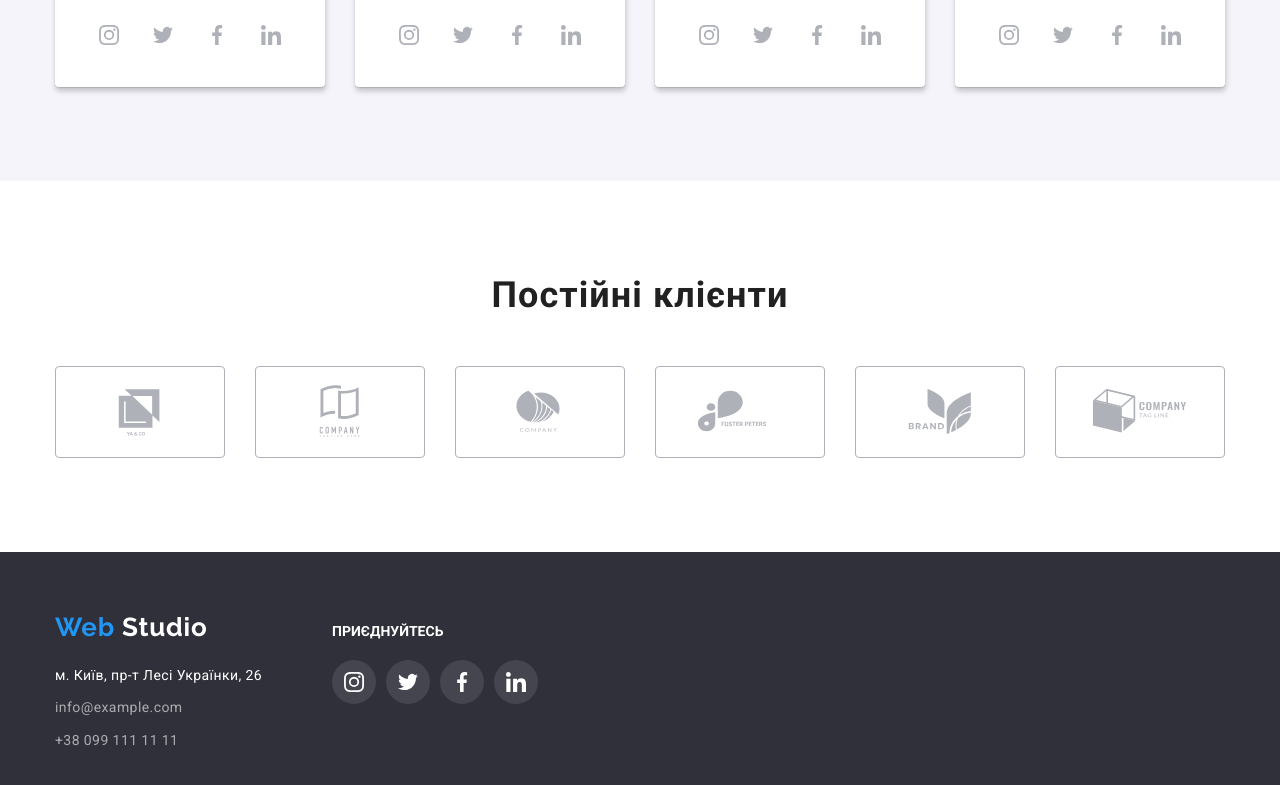
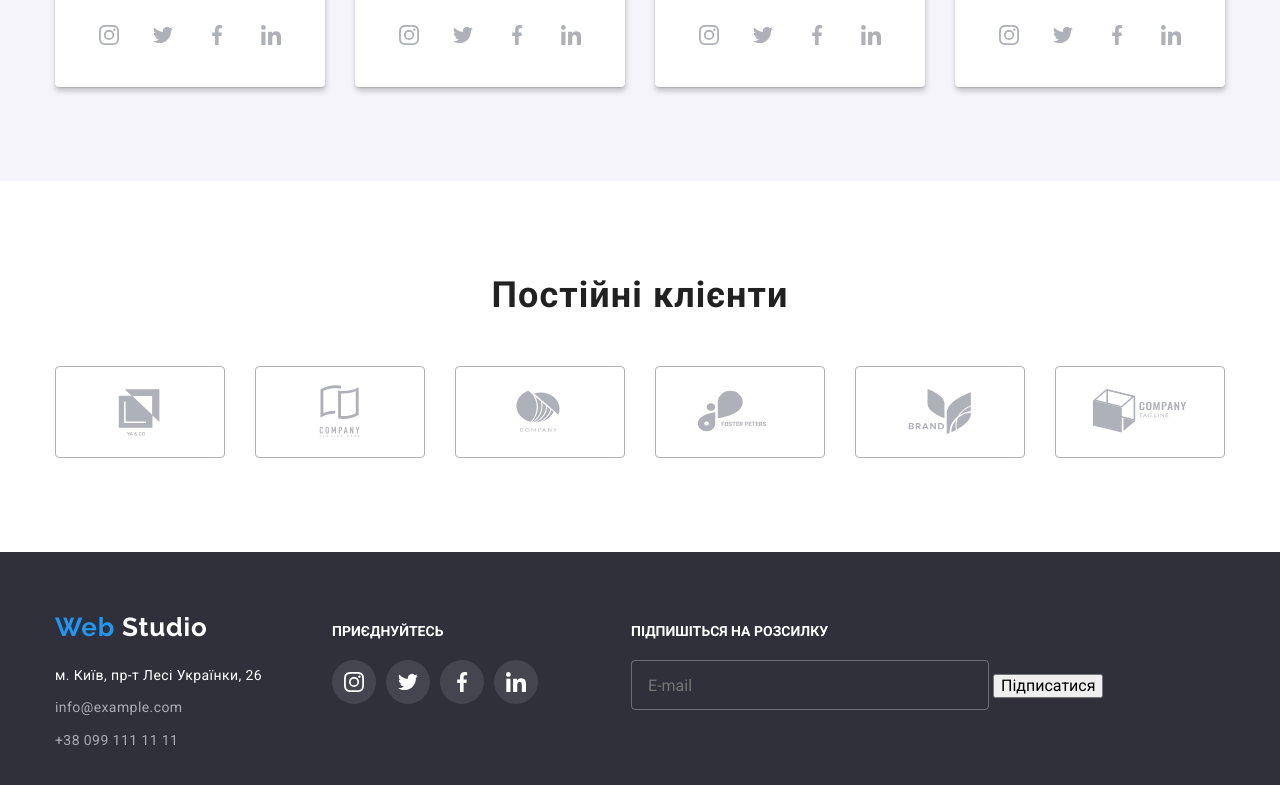
Before and after one commit to IMPetriv/goit-markup-hw-06, a plain HTML site: page index.html in a window 1280 px wide. Shown: the part 2133-2918 px from the top of the page. Drawn offline with nearby package versions, Linux system fonts and the light colour scheme.

Commit message:
footer online form

```diff
--- a/css/styles.css
+++ b/css/styles.css
@@ -537,6 +537,41 @@ img {
 .footer-soc {
 	margin-left: 70px;
 }
+
+.online-input {
+	width: 358px;
+	height: 50px;
+	border: 1px solid rgba(255, 255, 255, 0.3);
+	border-radius: 4px;
+	background-color: transparent;
+	padding-left: 16px;
+	color: #FFFFFF;
+}
+
+.online-input::placeholder {
+	Font size: 16px
+Line height: 20px
+Line height: 1.25;
+Letter spacing: 3%
+}
+
+.online-input:hover,
+.online-input:focus {
+border-color: var(--accent-color);
+}
+
+.footer-form {
+margin-left: 93px;
+}
+
+.footer-form-title {
+	color: rgba(255, 255, 255, 1);
+	font-weight: 700;
+	font-size: 14px;
+	line-height: 1.14;
+	margin-bottom: 20px;
+}
+
 /*portfolio*/
 .portfolio-btn-main {
 	display: flex;
@@ -794,6 +829,7 @@ img {
 }
 .policy-agreement {
 	color: rgba(33, 150, 243, 1);
+	margin-left: 5px;
 }
 
 .policy-agreement:hover,
@@ -805,6 +841,11 @@ img {
 	display: flex;
 	align-items: center;
 	justify-content: center;
+	font-size: 14px;
+	font-weight: 400px;
+	line-height: 1.71;
+	color: rgba(117, 117, 117, 1);
+
 }
 
 .policy-text span {
--- a/index.html
+++ b/index.html
@@ -397,6 +397,14 @@
 						</li>
 					</ul>
 				</div>
+				<div class="footer-form">
+					<p class="footer-form-title">ПІДПИШІТЬСЯ НА РОЗСИЛКУ</p>
+					<form class="online-form">
+						<label for="online-name"></label>
+						<input class="online-input" type="email" name="online-name" placeholder="E-mail">
+						<button type="submit" class="online-btn">Підписатися</button>
+					</form>
+				</div>
 			</div>
 		</footer>
 		<div class="backdrop is-hidden" data-modal>
```
